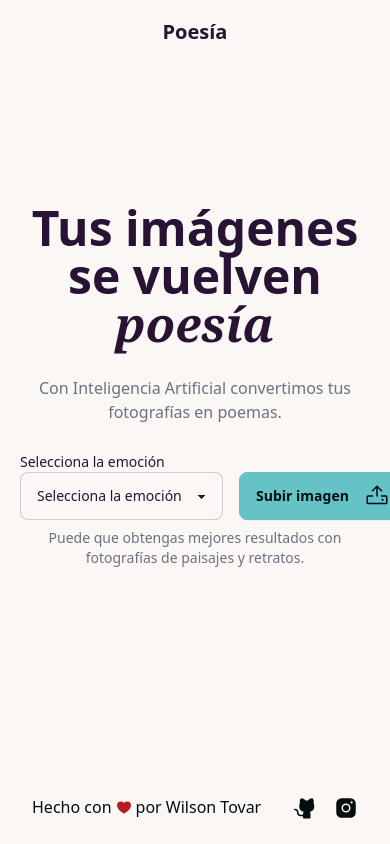
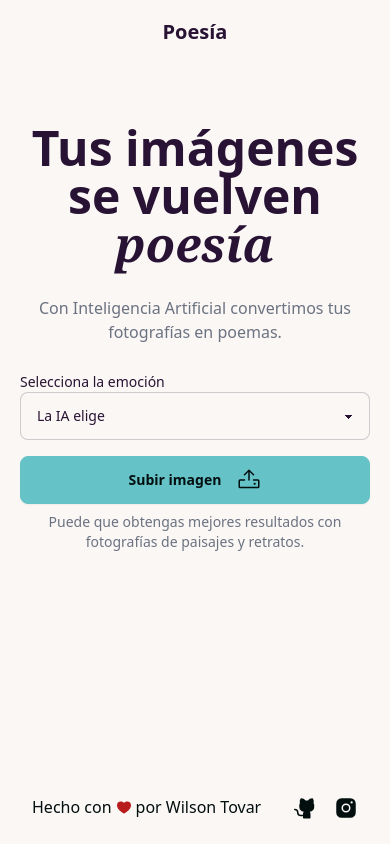
Before and after one commit to krthr/poesia.pics-nuxt, a Nuxt app: page / in a window 390 px wide. Built offline with nearby package versions, Linux system fonts and the light colour scheme.

Commit message:
feat: moods

```diff
--- a/app.vue
+++ b/app.vue
@@ -3,7 +3,7 @@
     <AppTopbar />
 
     <div class="w-full p-5 flex align-middle justify-center flex-1">
-      <div class="w-full max-w-xl pt-20">
+      <div class="w-full max-w-xl sm:pt-5 md:pt-20">
         <NuxtPage />
       </div>
     </div>
--- a/components/Index/Form.vue
+++ b/components/Index/Form.vue
@@ -23,7 +23,7 @@
       onchange="document.querySelector('#selectImage').setAttribute('disabled', true); form.submit()"
     />
 
-    <div class="w-full flex items-end space-x-4">
+    <div class="w-full flex flex-wrap items-end md:space-x-4 space-y-4">
       <div class="form-control flex-1">
         <div class="label-text inline-flex">Selecciona la emoción</div>
 
@@ -33,16 +33,18 @@
           id="mood"
           placeholder="Selecciona el mood"
         >
-          <option selected>Selecciona la emoción</option>
-          <option>Romance ❤️‍🔥</option>
-          <option>Erotismo 🥵</option>
-          <option>Melancolía 😥</option>
-          <option>Diversión 😂</option>
+          <option
+            v-for="mood in MOODS"
+            :key="mood.value"
+            :selected="mood.value == 'default'"
+          >
+            {{ mood.label }}
+          </option>
         </select>
       </div>
 
       <button
-        class="btn btn-primary gap-4"
+        class="btn btn-primary gap-4 w-full md:w-auto"
         id="selectImage"
         type="button"
         onclick="form.image.click()"
@@ -60,7 +62,30 @@
 </template>
 
 <script setup lang="ts">
-import type { ErrorCookie } from "~/server/api/poem.post";
+import type { ErrorCookie } from "@/server/utils/error";
 
 defineProps<{ error?: ErrorCookie }>();
+
+const MOODS = [
+  {
+    label: "La IA elige",
+    value: "default",
+  },
+  {
+    label: "Romance ❤️‍🔥",
+    value: "romance",
+  },
+  {
+    label: "Erotismo 🥵",
+    value: "erotic",
+  },
+  {
+    label: "Melancolía 😥",
+    value: "sad",
+  },
+  {
+    label: "Divetido 😂",
+    value: "fun",
+  },
+] as const;
 </script>
--- a/tailwind.config.js
+++ b/tailwind.config.js
@@ -1,9 +1,5 @@
 /** @type {import('tailwindcss').Config} */
 export default {
-  content: [],
-  theme: {
-    extend: {},
-  },
   plugins: [require("daisyui")],
 
   daisyui: {
@@ -20,7 +16,7 @@ export default {
     ],
   },
 
-  safelist: ["alert", "alert-error"],
+  safelist: ["alert", "alert-error", "loading"],
 
   experimental: {
     componentIslands: true,
```
